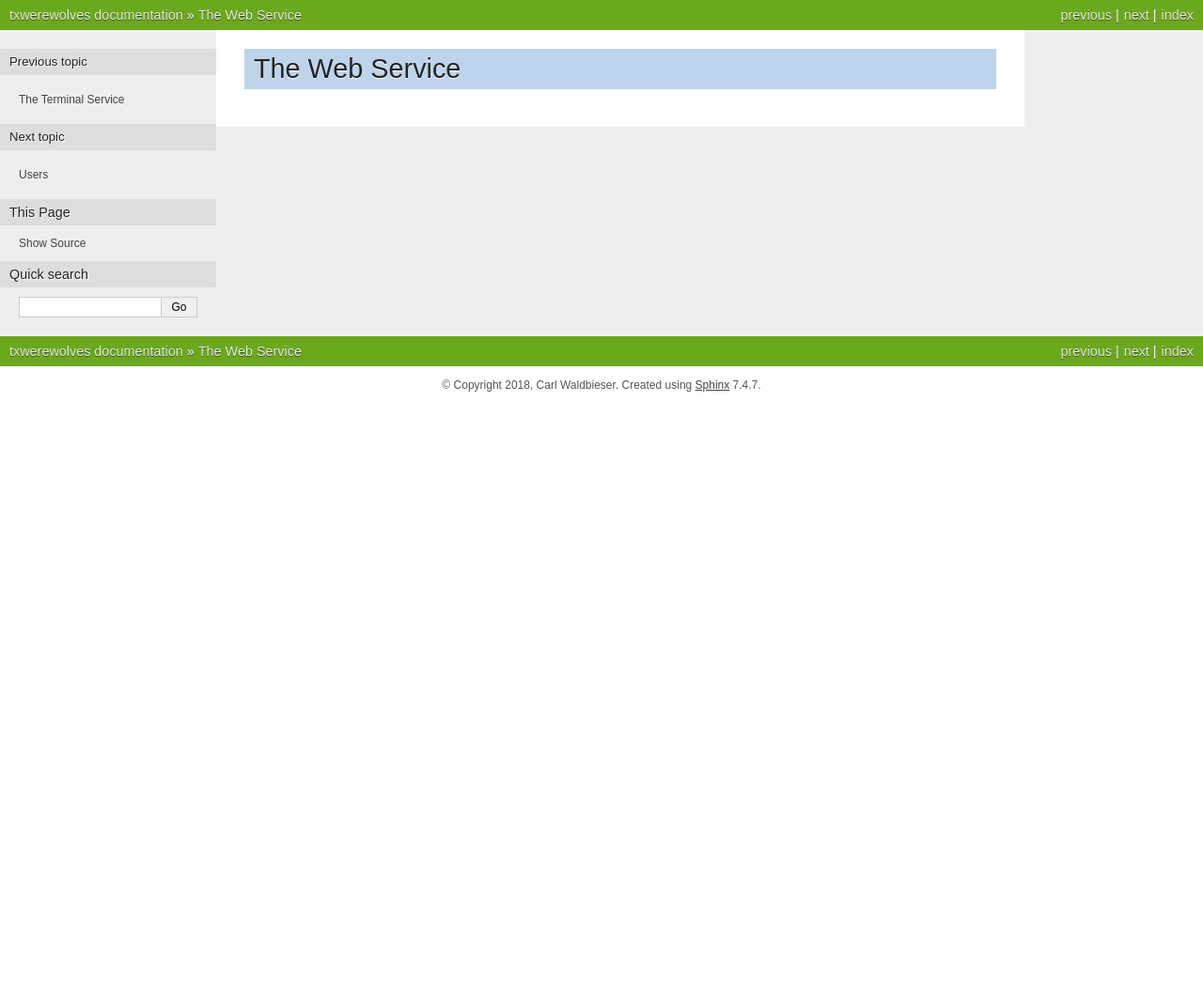
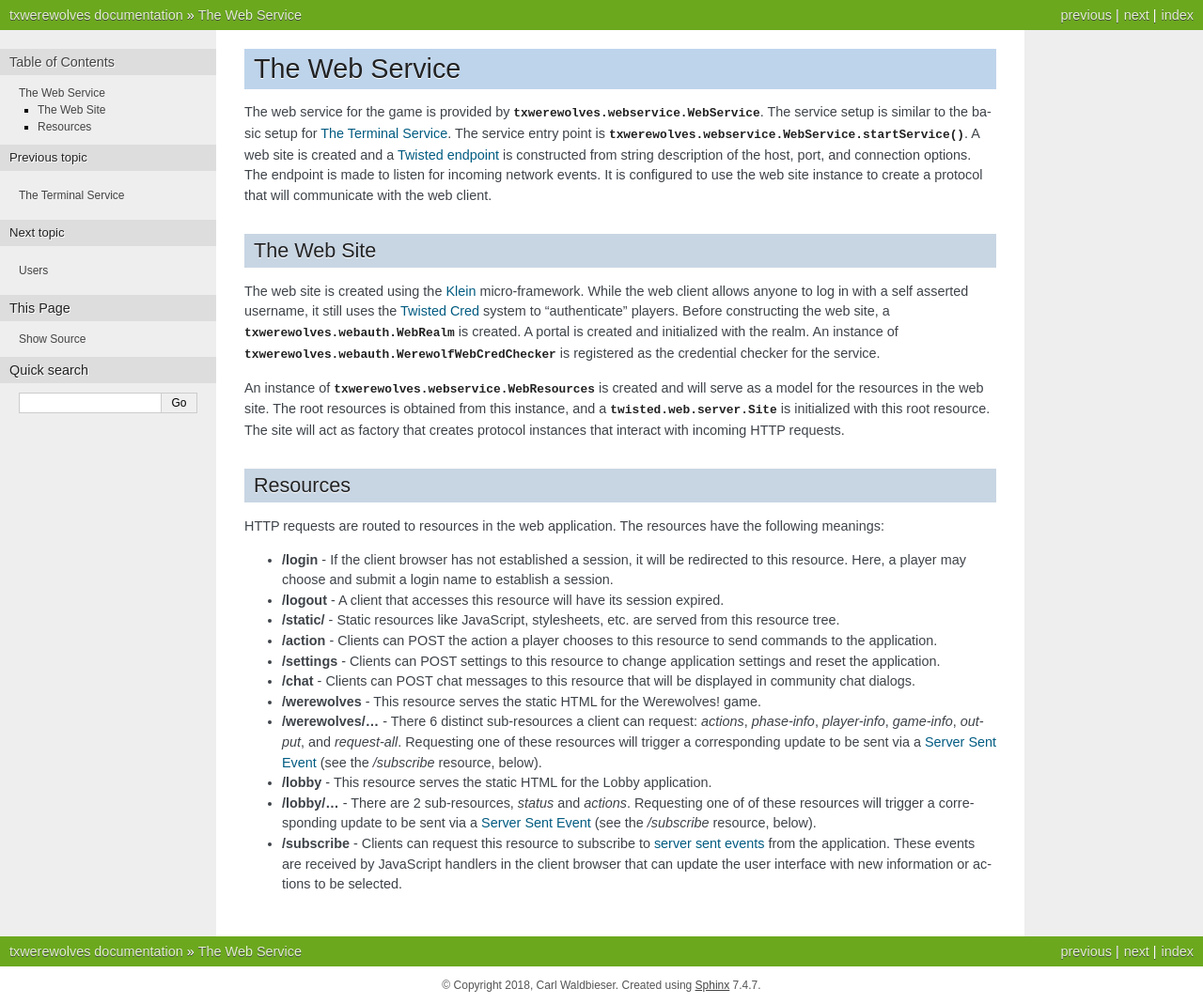
Before and after one commit to cwaldbieser/txwerewolves, a Sphinx documentation site: the page built from docs/tech/03_web-service.rst, in a window 1280 px wide. Shown: the whole page at 94% size. Built offline with Sphinx 7.4.7, drawn with Linux system fonts in a browser that asks for light colours; before the commit the page ends 900 px from its top, so only the background shows below that.

Commit message:
Updated web-service docs.

```diff
--- a/docs/tech/02_terminal-service.rst
+++ b/docs/tech/02_terminal-service.rst
@@ -1,3 +1,6 @@
+
+.. _terminal-service:
+
 ====================
 The Terminal Service
 ====================
--- a/docs/tech/03_web-service.rst
+++ b/docs/tech/03_web-service.rst
@@ -1,3 +1,75 @@
+
+.. _web-service:
+
 ===============
 The Web Service
 ===============
+
+The web service for the game is provided by
+:py:class:`txwerewolves.webservice.WebService`.  The service setup is similar
+to the basic setup for :ref:`terminal-service`.  The service entry point is
+:py:meth:`txwerewolves.webservice.WebService.startService`.  A web site is
+created and a `Twisted endpoint <https://twistedmatrix.com/documents/current/core/howto/endpoints.html>`_
+is constructed from string description of the host, port, and connection options.  The
+endpoint is made to listen for incoming network events.  It is configured to use
+the web site instance to create a protocol that will communicate with the web
+client.
+
+------------
+The Web Site
+------------
+
+The web site is created using the `Klein <https://klein.readthedocs.io/en/latest/>`_
+micro-framework.  While the web client allows anyone to log in with a self
+asserted username, it still uses the
+`Twisted Cred <https://twistedmatrix.com/documents/current/core/howto/cred.html>`_
+system to "authenticate" players.  Before constructing the web site, a
+:py:class:`txwerewolves.webauth.WebRealm` is created.  A portal is created and
+initialized with the realm.  An instance of
+:py:class:`txwerewolves.webauth.WerewolfWebCredChecker` is registered as the
+credential checker for the service.
+
+An instance of :py:class:`txwerewolves.webservice.WebResources` is created and
+will serve as a model for the resources in the web site.  The root resources
+is obtained from this instance, and a
+:py:class:`twisted.web.server.Site` is initialized with this root resource.
+The site will act as factory that creates protocol instances that interact with
+incoming HTTP requests.
+
+---------
+Resources
+---------
+
+HTTP requests are routed to resources in the web application.  The resources
+have the following meanings:
+
+* **/login** - If the client browser has not established a session, it will be
+  redirected to this resource.  Here, a player may choose and submit a login
+  name to establish a session.
+* **/logout** - A client that accesses this resource will have its session
+  expired.
+* **/static/** - Static resources like JavaScript, stylesheets, etc. are served
+  from this resource tree.
+* **/action** - Clients can POST the action a player chooses to this resource
+  to send commands to the application.
+* **/settings** - Clients can POST settings to this resource to change
+  application settings and reset the application.
+* **/chat** - Clients can POST chat messages to this resource that will be
+  displayed in community chat dialogs.
+* **/werewolves** - This resource serves the static HTML for the Werewolves!
+  game.
+* **/werewolves/...** - There 6 distinct sub-resources a client can request:
+  *actions*, *phase-info*, *player-info*, *game-info*, *output*, and *request-all*.
+  Requesting one of these resources will trigger a corresponding update
+  to be sent via a `Server Sent Event <https://en.wikipedia.org/wiki/Server-sent_events>`_
+  (see the */subscribe* resource, below).
+* **/lobby** - This resource serves the static HTML for the Lobby application.
+* **/lobby/...** - There are 2 sub-resources, *status* and *actions*.
+  Requesting one of of these resources will trigger a corresponding update to
+  be sent via a `Server Sent Event <https://en.wikipedia.org/wiki/Server-sent_events>`_
+  (see the */subscribe* resource, below).
+* **/subscribe** - Clients can request this resource to subscribe to
+  `server sent events <https://en.wikipedia.org/wiki/Server-sent_events>`_
+  from the application.  These events are received by JavaScript handlers in
+  the client browser that can update the user interface with new information
+  or actions to be selected.
```
